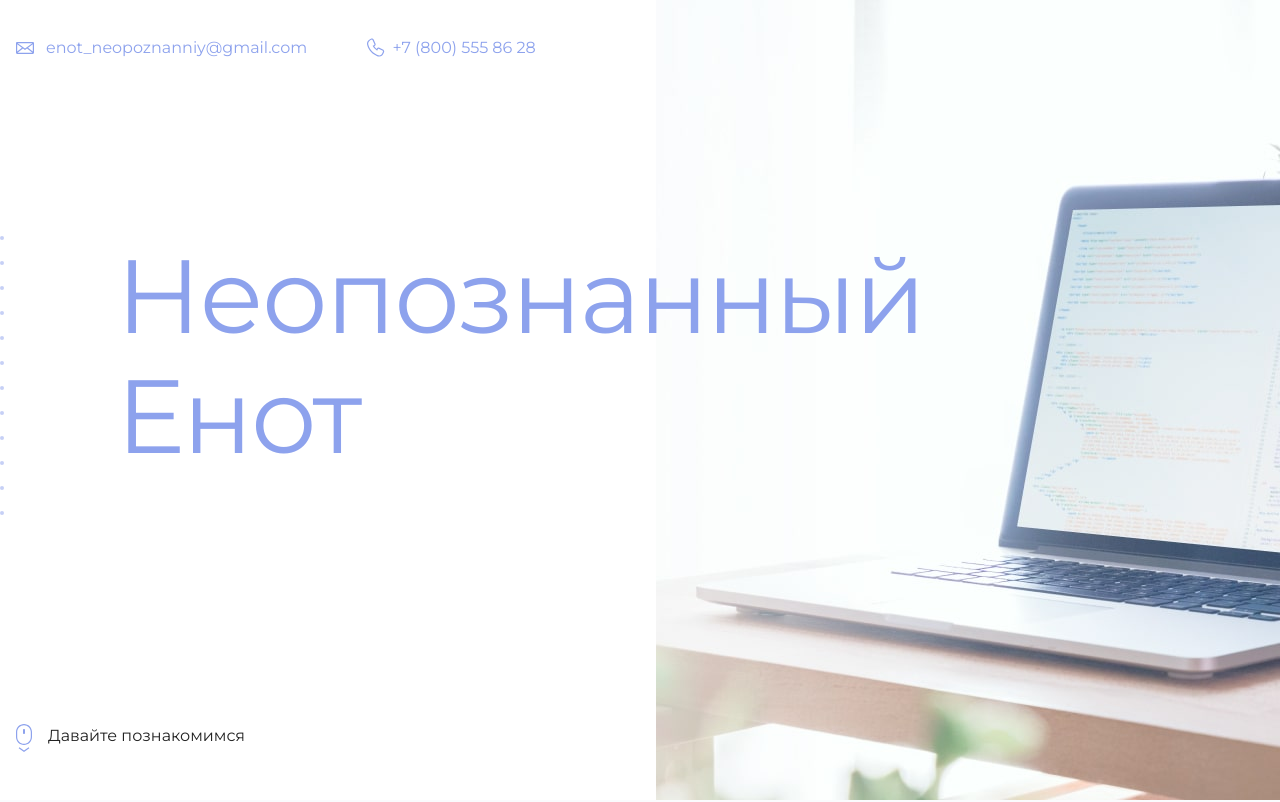
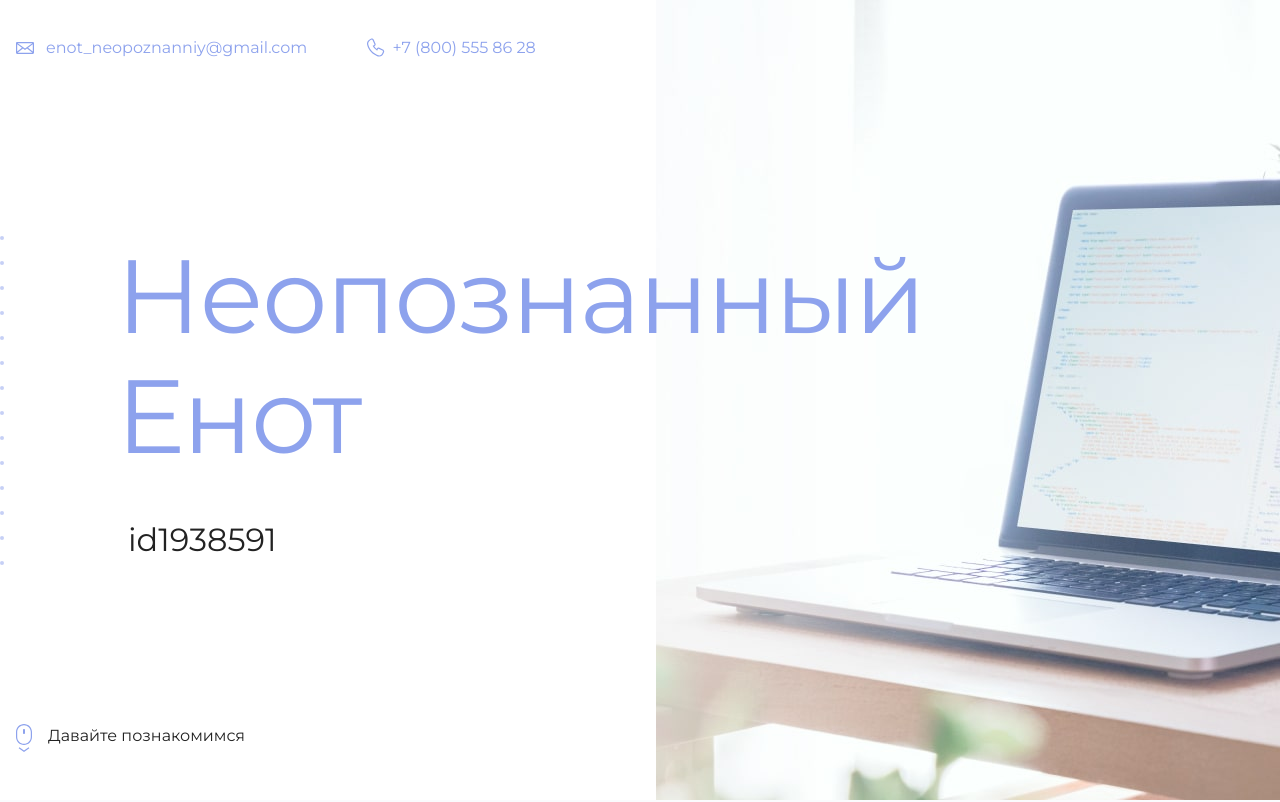
Before and after one commit to KatyKartasava/new-project, a plain HTML site: page index.html in a window 1280 px wide. Shown: the top 802 px of the page. Drawn offline with Linux system fonts and the light colour scheme.

Commit message:
Дописано id

```diff
--- a/index.html
+++ b/index.html
@@ -19,7 +19,7 @@
       <section class="hero-image">
         <div class="container">
           <h1 class="heading">Неопознанный Енот</h1>
-          <p><id1938591></p>
+          <p>id1938591</p>
         </div>
       </section>
 
```
